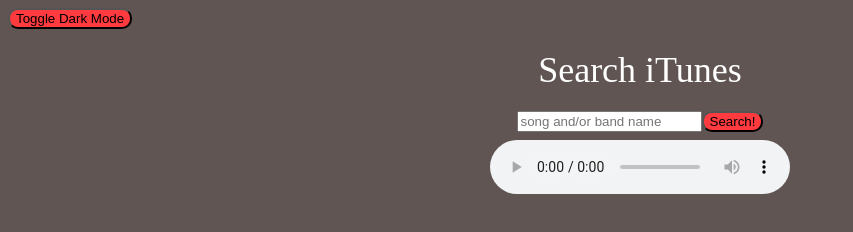
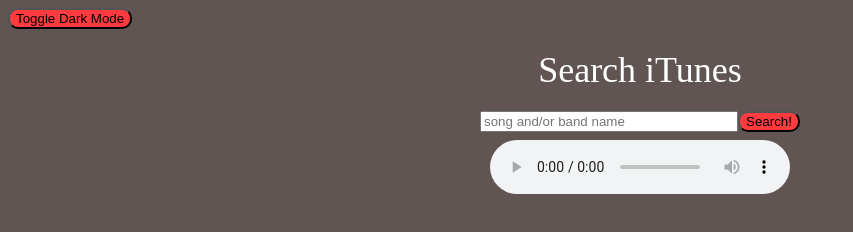
Before and after one commit to momentum-team-7/ajax--itunes-search-GrantDM, a website: page index.html in a window 1280 px wide. Shown: the whole page, without its empty margins (0-853 px from the left). Drawn offline with Linux system fonts and the light colour scheme.

Commit message:
made user input wider

```diff
--- a/stylesheet.css
+++ b/stylesheet.css
@@ -30,6 +30,10 @@
     margin: 20px 0px;
     font-size: 36px;
     color: #A9A9A9;
+}
+
+input {
+    width: 250px;
 }
 
 .player-container {
```
